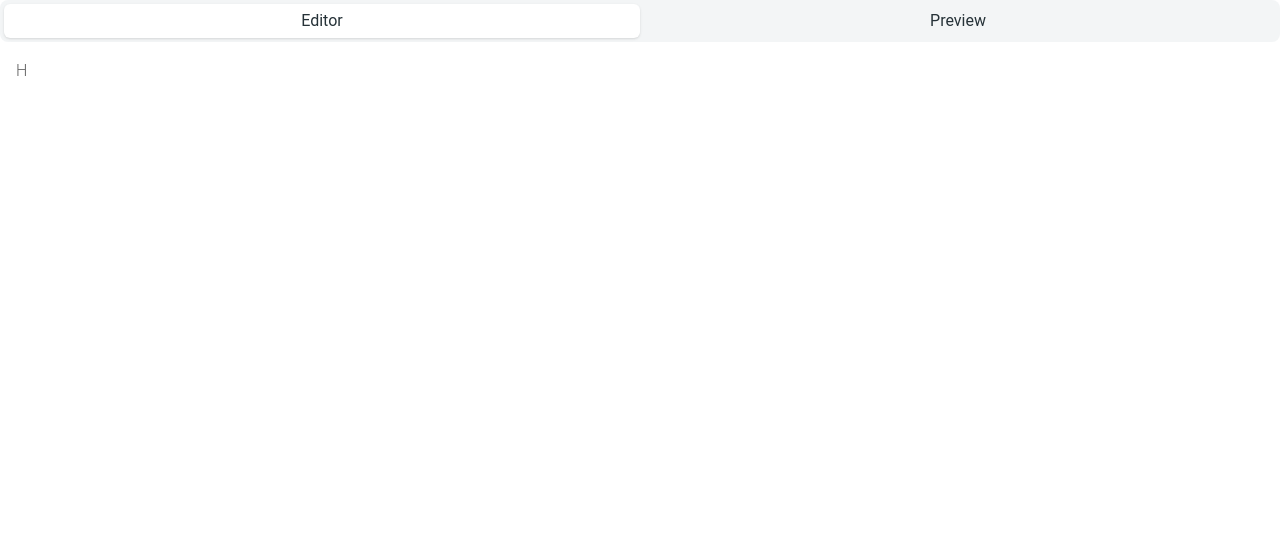
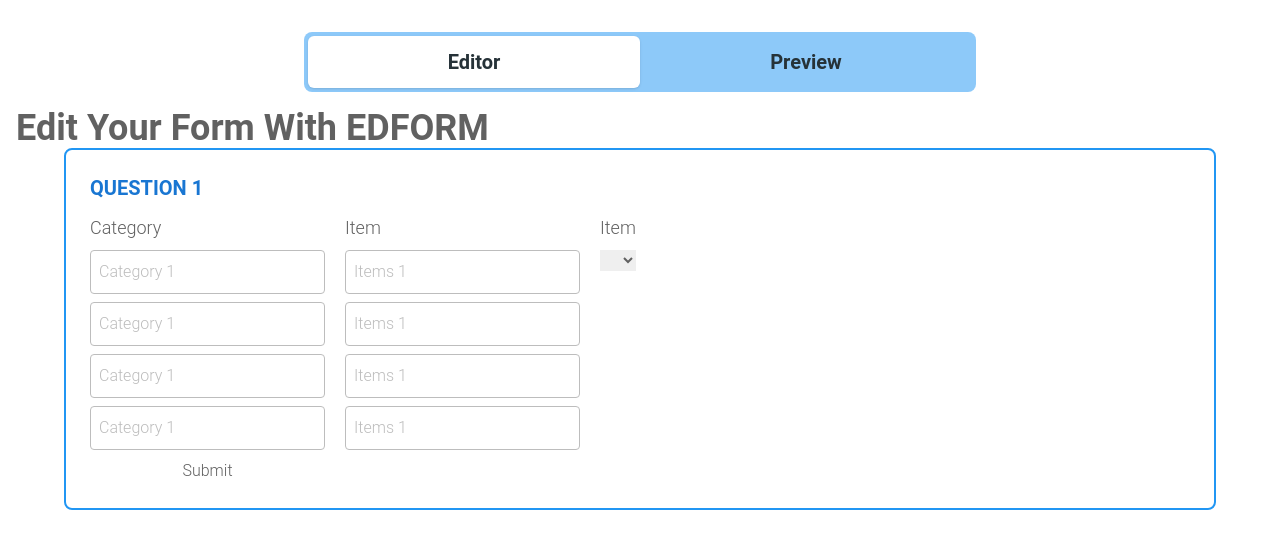
Before and after one commit to Hasnathasan/Form-Builder-Client, a React (Vite) app: page / in a window 1280 px wide. Shown: the top 548 px of the page. Built offline with nearby package versions, Linux system fonts and the light colour scheme.

Commit message:
tabs added and Editor page design started

```diff
--- a/package.json
+++ b/package.json
@@ -15,6 +15,7 @@
     "match-sorter": "^6.3.1",
     "react": "^18.2.0",
     "react-dom": "^18.2.0",
+    "react-hook-form": "^7.45.2",
     "react-router-dom": "^6.14.2",
     "sort-by": "^1.2.0"
   },
--- a/src/Main/Main.jsx
+++ b/src/Main/Main.jsx
@@ -5,25 +5,27 @@ import {
   TabsBody,
   TabsHeader,
 } from "@material-tailwind/react";
+import Editor from "../Pages/Editor/Editor";
+import Preview from "../Pages/Preview/Preview";
 
 const Main = () => {
   return (
     <div>
       <Tabs value="editor">
-        <TabsHeader>
-          <Tab key={"Editor"} value={"editor"}>
+        <TabsHeader className=" max-w-2xl h-[60px] mx-auto mt-8 bg-blue-400">
+          <Tab key={"Editor"} value={"editor"} className=" text-xl font-semibold">
             Editor
           </Tab>
-          <Tab key={"Preview"} value={"preview"}>
+          <Tab key={"Preview"} value={"preview"} className=" text-xl font-semibold">
             Preview
           </Tab>
         </TabsHeader>
         <TabsBody>
           <TabPanel key={"Editor"} value={"editor"}>
-            H
+            <Editor></Editor>
           </TabPanel>
           <TabPanel key={"Preview"} value={"preview"}>
-            I
+            <Preview></Preview>
           </TabPanel>
         </TabsBody>
       </Tabs>
--- a/src/Pages/Editor/Editor.jsx
+++ b/src/Pages/Editor/Editor.jsx
@@ -1,10 +1,109 @@
+import { useForm } from "react-hook-form";
+import { useState } from "react";
+const Editor = () => {
+    const [categories, setCategories] = useState([]);
+    console.log(categories);
+    const { register, handleSubmit } = useForm();
+  const onSubmit = data => {
+    console.log(data)
+    const {category1, category2, category3, category4} = data;
+    const newCategories = [category1, category2, category3, category4];
+    console.log(newCategories);
+    setCategories(newCategories)
+  };
+  return (
+    <div>
+      <h1 className="text-4xl font-bold">Edit Your Form With EDFORM</h1>
+      <form className=" max-w-6xl mx-auto" onChange={handleSubmit(onSubmit)}>
+        {/* {Categorized Questions} */}
+        <div className="border-2 p-6 rounded-lg border-blue-500">
+          <h3 className="text-xl font-semibold text-blue-700 uppercase mb-3">
+            Question 1
+          </h3>
+          <div className="flex gap-5">
+          <div className="">
+            <h4 className="text-lg mb-2">Category</h4>
+            <div className=" flex flex-col gap-2">
+                <input
+                {...register("category1", { required: true })}
+                  name="category1"
+                  id="category1"
+                  className=" outline-none border border-gray-400 p-2 rounded"
+                  type="text"
+                  placeholder="Category 1"
+                />
+                <input
+                {...register("category2", { required: true })}
+                name="category2"
+                  id="category2"
+                  className=" outline-none border border-gray-400 p-2 rounded"
+                  type="text"
+                  placeholder="Category 1"
+                />
+                <input
+                {...register("category3", { required: false })}
+                name="category3"
+                id="category3"
+                  className=" outline-none border border-gray-400 p-2 rounded"
+                  type="text"
+                  placeholder="Category 1"
+                />
+                <input
+                {...register("category4", { required: false })}
+                name="category4"
+                  id="category4"
+                  className=" outline-none border border-gray-400 p-2 rounded"
+                  type="text"
+                  placeholder="Category 1"
+                />
 
-const Editor = () => {
-    return (
-        <div>
-
+        <input type="submit"  value="Submit"/>
+            </div>
+          </div>
+          <div className="">
+            <h4 className="text-lg mb-2">Item</h4>
+            <div className=" flex flex-col gap-2">
+                <input
+                  className=" outline-none border border-gray-400 p-2 rounded"
+                  type="text"
+                  placeholder="Items 1"
+                />
+                <input
+                  className=" outline-none border border-gray-400 p-2 rounded"
+                  type="text"
+                  placeholder="Items 1"
+                />
+                <input
+                  className=" outline-none border border-gray-400 p-2 rounded"
+                  type="text"
+                  placeholder="Items 1"
+                />
+                <input
+                  className=" outline-none border border-gray-400 p-2 rounded"
+                  type="text"
+                  placeholder="Items 1"
+                />
+            </div>
+          </div>
+          <div className="">
+            <h4 className="text-lg mb-2">Item</h4>
+            <div className=" flex flex-col gap-2">
+                <select>
+                    {
+                        categories.map(category => {
+                            if(category != ""){
+                                <option value={category}>{category}</option>
+                            }
+                        })
+                    }
+                </select>
+            </div>
+          </div>
+          </div>
         </div>
-    );
+      </form>
+    </div>
+  );
 };
 
 export default Editor;
--- a/src/Pages/Preview/Preview.jsx
+++ b/src/Pages/Preview/Preview.jsx
@@ -1,8 +1,9 @@
+
 
 const Preview = () => {
     return (
         <div>
-
+            <h1 className="text-6xl font-bold">This is Preview Page</h1>
         </div>
     );
 };
--- a/src/Shared/Navbar/Navbar.jsx
+++ /dev/null
@@ -1,8 +0,0 @@
-
-const Navbar = () => {
-    return (
-            <div></div>
-    );
-};
-
-export default Navbar;
```
Also changed, not shown: 1 other file (tests, documents, lock files or other folders).
